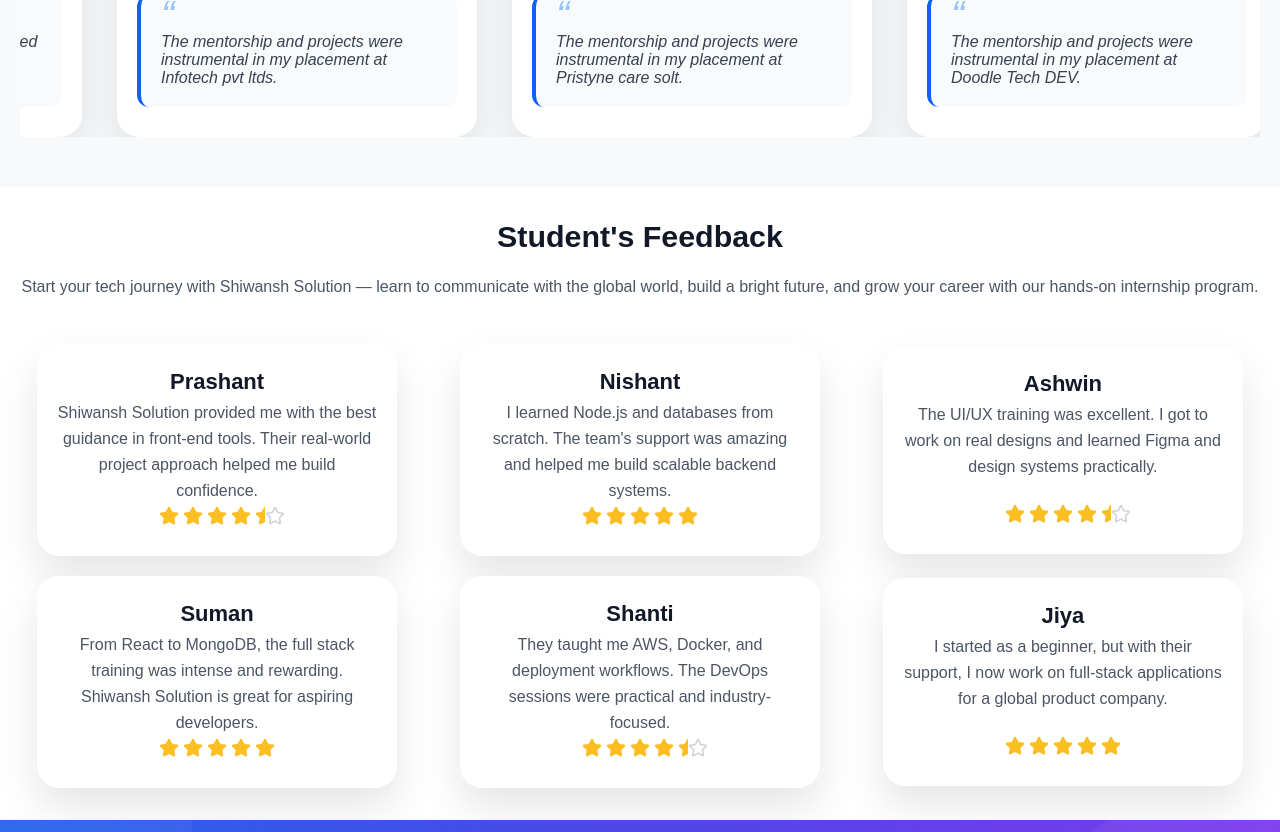
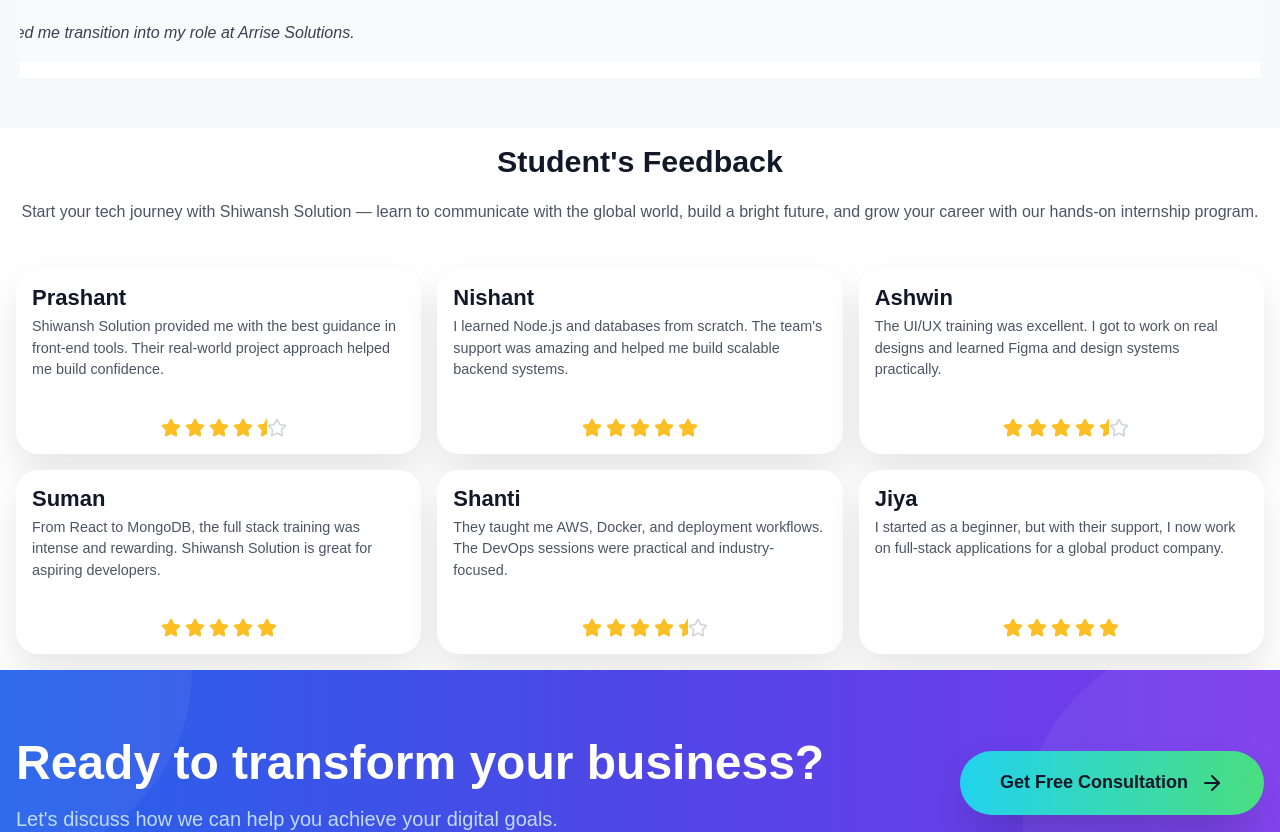
Before and after one commit to PrashantChauhan68/Pacific-Solutionns, a React (Vite) app: page /Internship in a window 1280 px wide. Shown: the part 1140-1972 px from the top of the page. Built offline with nearby package versions, Linux system fonts and the light colour scheme.

Commit message:
any cxhange

```diff
--- a/src/index.css
+++ b/src/index.css
@@ -2237,3 +2237,143 @@
   align-items: center;
   gap: 4px;
 }
+
+
+
+
+
+
+
+
+
+
+/* =========================
+   GLOBAL MOBILE SAFETY
+========================= */
+* {
+  box-sizing: border-box;
+}
+
+html, body {
+  width: 100%;
+  max-width: 100%;
+  overflow-x: hidden;
+  margin: 0;
+  padding: 0;
+}
+
+/* =========================
+   HEADER – MOBILE FIRST
+========================= */
+.browser-header {
+  width: 100%;
+  max-width: 100%;
+  padding: 0.75rem 1rem;
+  display: flex;
+  flex-direction: column;
+  gap: 0.75rem;
+}
+
+.header-top {
+  display: flex;
+  justify-content: space-between;
+  align-items: center;
+  width: 100%;
+}
+
+.nav-tabs {
+  display: none; /* hide on mobile */
+}
+
+@media (min-width: 768px) {
+  .browser-header {
+    flex-direction: row;
+    align-items: center;
+  }
+
+  .nav-tabs {
+    display: flex;
+  }
+}
+
+/* =========================
+   HERO / MAIN WRAPPER
+========================= */
+.digital-agency-hero {
+  padding: 1rem;
+  width: 100%;
+}
+
+@media (min-width: 1024px) {
+  .digital-agency-hero {
+    padding-left: 130px;
+    padding-right: 130px;
+  }
+}
+
+.outer-glow,
+.browser-window {
+  max-width: 100%;
+}
+
+/* =========================
+   TESTIMONIAL SECTION
+========================= */
+.client-feedback-section {
+  padding: 1rem;
+  width: 100%;
+}
+
+/* Mobile first: single column */
+.testimonials-grid {
+  display: grid;
+  grid-template-columns: 1fr;
+  gap: 1rem;
+}
+
+/* Card fix */
+.testimonial-card {
+  width: 100%;
+  max-width: 100%;
+  padding: 1rem;
+}
+
+/* Text readable */
+.client-name {
+  text-align: left;
+  font-size: 1rem;
+}
+
+.feedback-text {
+  font-size: 0.9rem;
+  line-height: 1.5;
+  text-align: left;
+  word-break: break-word;
+}
+
+/* Tablet */
+@media (min-width: 768px) {
+  .testimonials-grid {
+    grid-template-columns: repeat(2, 1fr);
+  }
+}
+
+/* Desktop */
+@media (min-width: 1024px) {
+  .testimonials-grid {
+    grid-template-columns: repeat(3, 1fr);
+  }
+}
+
+/* =========================
+   SMALL SCREEN TYPOGRAPHY
+========================= */
+@media (max-width: 480px) {
+  h1 {
+    font-size: 1.4rem;
+  }
+
+  p {
+    font-size: 0.9rem;
+  }
+}
```
